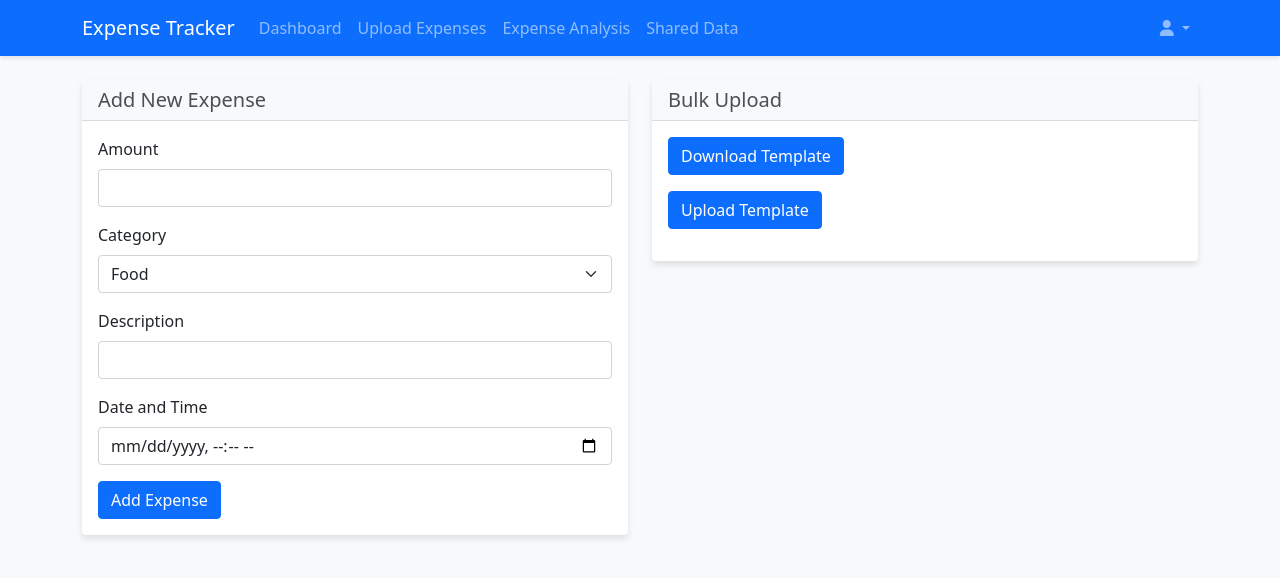
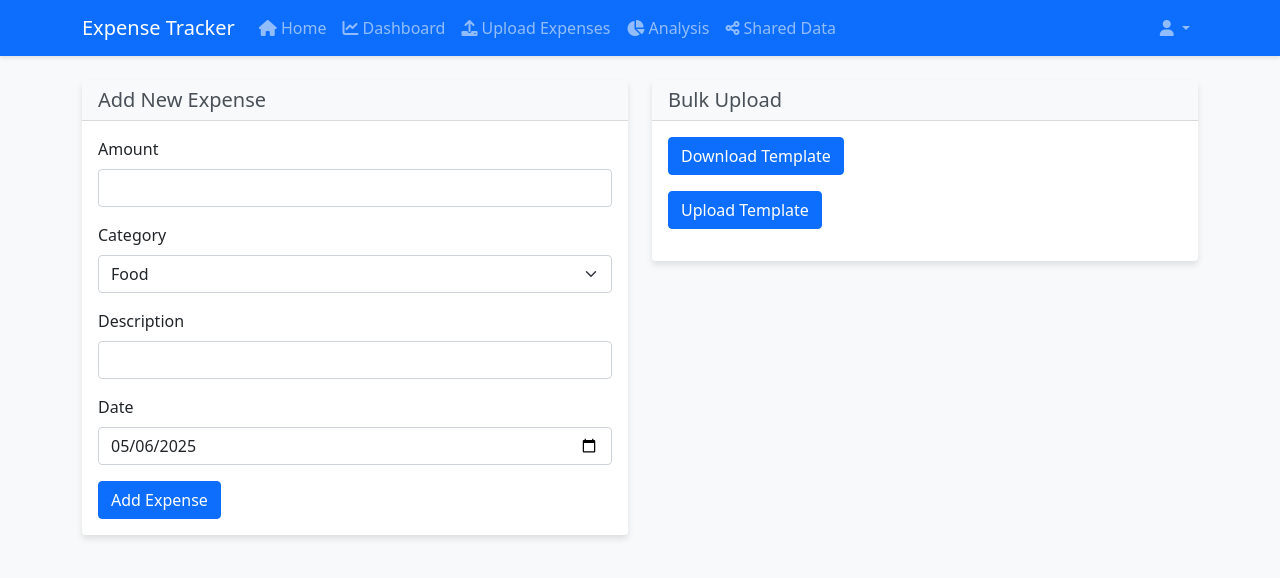
Before and after one commit to MengSunDom/CITS5505project, a Flask app: page /expenses/upload in a window 1280 px wide. Shown: the top 578 px of the page. Run offline with Flask 3, Linux system fonts and the light colour scheme; the visitor is signed in with stand-in values (Sample User, id 1); some libraries are stand-ins or nearby versions.

Commit message:
adjust update time
adjust update time ，only show date now

```diff
--- a/routes/page_routes.py
+++ b/routes/page_routes.py
@@ -6,8 +6,6 @@
 
 @page_bp.route('/')
 def index():
-    if 'user' in session:
-        return redirect(url_for('page.dashboard'))
     return render_template('home.html')
 
 
--- a/templates/base.html
+++ b/templates/base.html
@@ -30,17 +30,22 @@
                 <div class="collapse navbar-collapse" id="navbarNav">
                     <ul class="navbar-nav me-auto">
                         <li class="nav-item">
-                            <a class="nav-link" href="/dashboard">Dashboard</a>
+                            <a class="nav-link" href="/"><i class="fas fa-home"></i> Home</a>
+                        </li>
+                        {% if session.user %}
+                        <li class="nav-item">
+                            <a class="nav-link" href="/dashboard"><i class="fas fa-chart-line"></i> Dashboard</a>
                         </li>
                         <li class="nav-item">
-                            <a class="nav-link" href="/expenses/upload">Upload Expenses</a>
+                            <a class="nav-link" href="/expenses/upload"><i class="fas fa-upload"></i> Upload Expenses</a>
                         </li>
                         <li class="nav-item">
-                            <a class="nav-link" href="/expenses/analysis">Expense Analysis</a>
+                            <a class="nav-link" href="/expenses/analysis"><i class="fas fa-chart-pie"></i> Analysis</a>
                         </li>
                         <li class="nav-item">
-                            <a class="nav-link" href="/shared-data">Shared Data</a>
+                            <a class="nav-link" href="/shared-data"><i class="fas fa-share-alt"></i> Shared Data</a>
                         </li>
+                        {% endif %}
                     </ul>
                     <ul class="navbar-nav">
                         {% if session.user %}
@@ -49,15 +54,15 @@
                                 <i class="fas fa-user"></i> {{ session.user.username }}
                             </a>
                             <ul class="dropdown-menu dropdown-menu-end">
-                                <li><a class="dropdown-item" href="/logout">Logout</a></li>
+                                <li><a class="dropdown-item" href="/logout"><i class="fas fa-sign-out-alt"></i> Logout</a></li>
                             </ul>
                         </li>
                         {% else %}
                         <li class="nav-item">
-                            <a class="nav-link" href="/login">Login</a>
+                            <a class="nav-link" href="/login"><i class="fas fa-sign-in-alt"></i> Login</a>
                         </li>
                         <li class="nav-item">
-                            <a class="nav-link" href="/register">Register</a>
+                            <a class="nav-link" href="/register"><i class="fas fa-user-plus"></i> Register</a>
                         </li>
                         {% endif %}
                     </ul>
--- a/templates/expense_analysis.html
+++ b/templates/expense_analysis.html
@@ -176,13 +176,13 @@
             expenses.forEach(expense => {
                 const row = `
                     <tr>
-                        <td>${expense.date}</td>
+                        <td>${expense.date.split('T')[0]}</td>
                         <td>${expense.category}</td>
                         <td>${expense.description}</td>
                         <td>$${expense.amount.toFixed(2)}</td>
                         <td>
                             <button class="btn btn-sm btn-primary share-btn" data-id="${expense.id}">
-                                Share
+                                <i class="fas fa-share-alt"></i> Share
                             </button>
                         </td>
                     </tr>
--- a/templates/expense_upload.html
+++ b/templates/expense_upload.html
@@ -40,9 +40,9 @@
                         <input type="text" class="form-control" id="description" />
                     </div>
                     <div class="mb-3">
-                        <label for="datetime" class="form-label">Date and Time</label>
+                        <label for="datetime" class="form-label">Date</label>
                         <input
-                            type="datetime-local"
+                            type="date"
                             class="form-control"
                             id="datetime"
                             required
@@ -81,10 +81,10 @@
 <script src="https://cdnjs.cloudflare.com/ajax/libs/xlsx/0.18.5/xlsx.full.min.js"></script>
 <script>
     $(document).ready(function() {
-        // Set max date to current date
-        const now = new Date();
-        now.setMinutes(now.getMinutes() - now.getTimezoneOffset());
-        document.getElementById('datetime').max = now.toISOString().slice(0, 16);
+        // Set default date to today
+        const today = new Date().toISOString().split('T')[0];
+        document.getElementById('datetime').value = today;
+        document.getElementById('datetime').max = today;
 
         $('#expenseForm').on('submit', function(e) {
             e.preventDefault();
@@ -92,7 +92,7 @@
             const amount = $('#amount').val();
             const category = $('#category').val();
             const description = $('#description').val();
-            const datetime = $('#datetime').val();
+            const date = $('#datetime').val();
 
             $.ajax({
                 url: '/api/expenses',
@@ -102,11 +102,13 @@
                     amount: parseFloat(amount),
                     category: category,
                     description: description,
-                    date: datetime
+                    date: date
                 }),
                 success: function(response) {
                     alert('Expense added successfully!');
                     $('#expenseForm')[0].reset();
+                    // Reset date to today after form submission
+                    document.getElementById('datetime').value = today;
                 },
                 error: function(xhr) {
                     alert('Failed to add expense: ' + (xhr.responseJSON?.error || 'Unknown error'));
```
